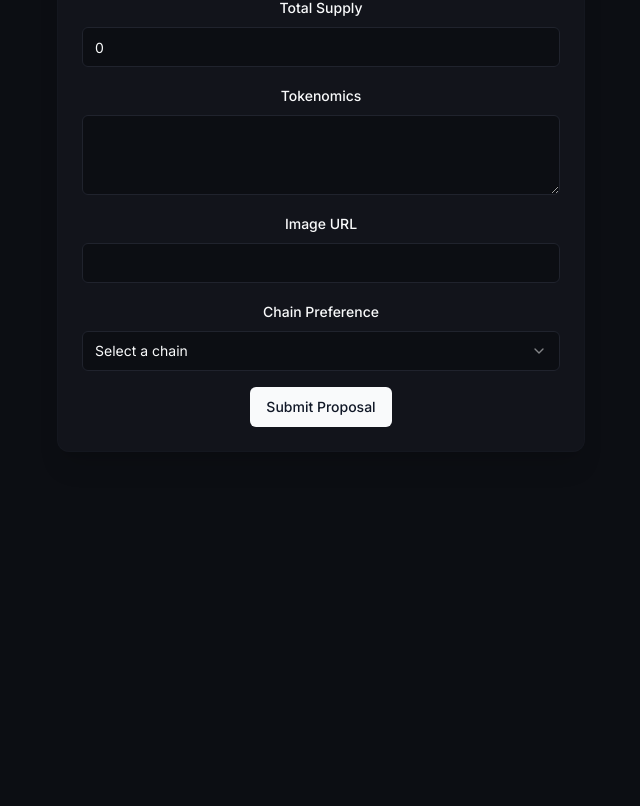
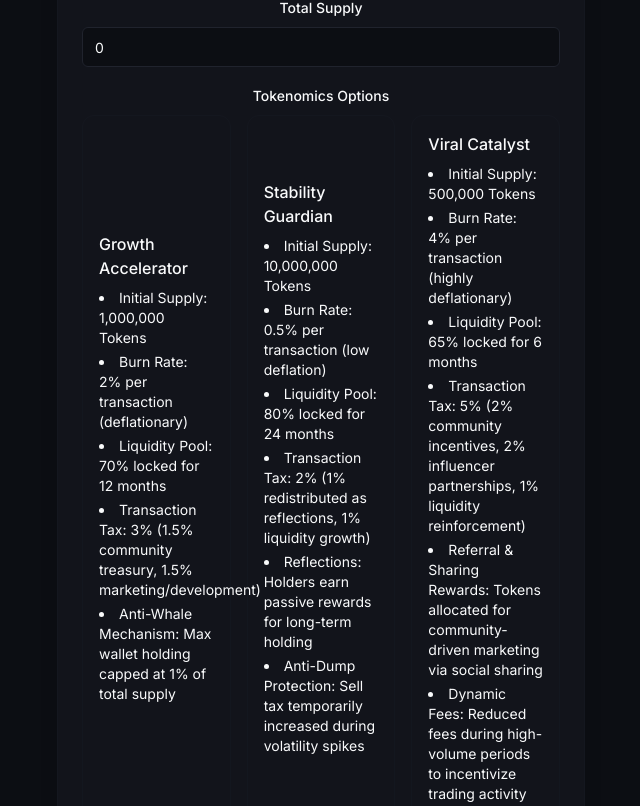
Before and after one commit to AMBNNJ1/Forge2, a Next.js app: page / in a window 1280 px wide. Shown: the part 2974-3780 px from the top of the page, without its empty margins (319-959 px from the left). Before the commit the page ends 3522 px from the top, so only its background shows below. Built offline with nearby package versions, Linux system fonts and the light colour scheme.

Commit message:
Add tokenomics templates to proposal form

```diff
--- a/components/token-proposal-form.tsx
+++ b/components/token-proposal-form.tsx
@@ -1,5 +1,6 @@
 "use client"
 
+import { useState } from "react"
 import { useForm } from "react-hook-form"
 import { Card, CardContent, CardHeader, CardTitle } from "@/components/ui/card"
 import { Input } from "@/components/ui/input"
@@ -12,6 +13,7 @@ import {
   SelectTrigger,
   SelectValue,
 } from "@/components/ui/select"
+import { cn } from "@/lib/utils"
 
 interface ProposalForm {
   name: string
@@ -22,7 +24,43 @@ interface ProposalForm {
   chain: string
 }
 
+const tokenomicsOptions = [
+  {
+    title: "Growth Accelerator",
+    details: [
+      "Initial Supply: 1,000,000 Tokens",
+      "Burn Rate: 2% per transaction (deflationary)",
+      "Liquidity Pool: 70% locked for 12 months",
+      "Transaction Tax: 3% (1.5% community treasury, 1.5% marketing/development)",
+      "Anti-Whale Mechanism: Max wallet holding capped at 1% of total supply",
+    ],
+  },
+  {
+    title: "Stability Guardian",
+    details: [
+      "Initial Supply: 10,000,000 Tokens",
+      "Burn Rate: 0.5% per transaction (low deflation)",
+      "Liquidity Pool: 80% locked for 24 months",
+      "Transaction Tax: 2% (1% redistributed as reflections, 1% liquidity growth)",
+      "Reflections: Holders earn passive rewards for long-term holding",
+      "Anti-Dump Protection: Sell tax temporarily increased during volatility spikes",
+    ],
+  },
+  {
+    title: "Viral Catalyst",
+    details: [
+      "Initial Supply: 500,000 Tokens",
+      "Burn Rate: 4% per transaction (highly deflationary)",
+      "Liquidity Pool: 65% locked for 6 months",
+      "Transaction Tax: 5% (2% community incentives, 2% influencer partnerships, 1% liquidity reinforcement)",
+      "Referral & Sharing Rewards: Tokens allocated for community-driven marketing via social sharing",
+      "Dynamic Fees: Reduced fees during high-volume periods to incentivize trading activity",
+    ],
+  },
+]
+
 export default function TokenProposalForm() {
+  const [selectedOption, setSelectedOption] = useState<number | null>(null)
   const {
     register,
     handleSubmit,
@@ -105,6 +143,32 @@ export default function TokenProposalForm() {
             )}
           </div>
           <div className="space-y-2">
+            <label className="text-sm font-medium">Tokenomics Options</label>
+            <div className="grid md:grid-cols-3 gap-4">
+              {tokenomicsOptions.map((opt, i) => (
+                <button
+                  type="button"
+                  key={opt.title}
+                  onClick={() => {
+                    setSelectedOption(i)
+                    setValue("tokenomics", opt.details.join("\n"))
+                  }}
+                  className={cn(
+                    "rounded-xl border p-4 text-left",
+                    selectedOption === i ? "border-primary" : "border-border/20"
+                  )}
+                >
+                  <div className="font-medium mb-2">{opt.title}</div>
+                  <ul className="list-disc list-inside text-sm space-y-1">
+                    {opt.details.map((d) => (
+                      <li key={d}>{d}</li>
+                    ))}
+                  </ul>
+                </button>
+              ))}
+            </div>
+          </div>
+          <div className="space-y-2">
             <label className="text-sm font-medium" htmlFor="tokenomics">
               Tokenomics
             </label>
```
